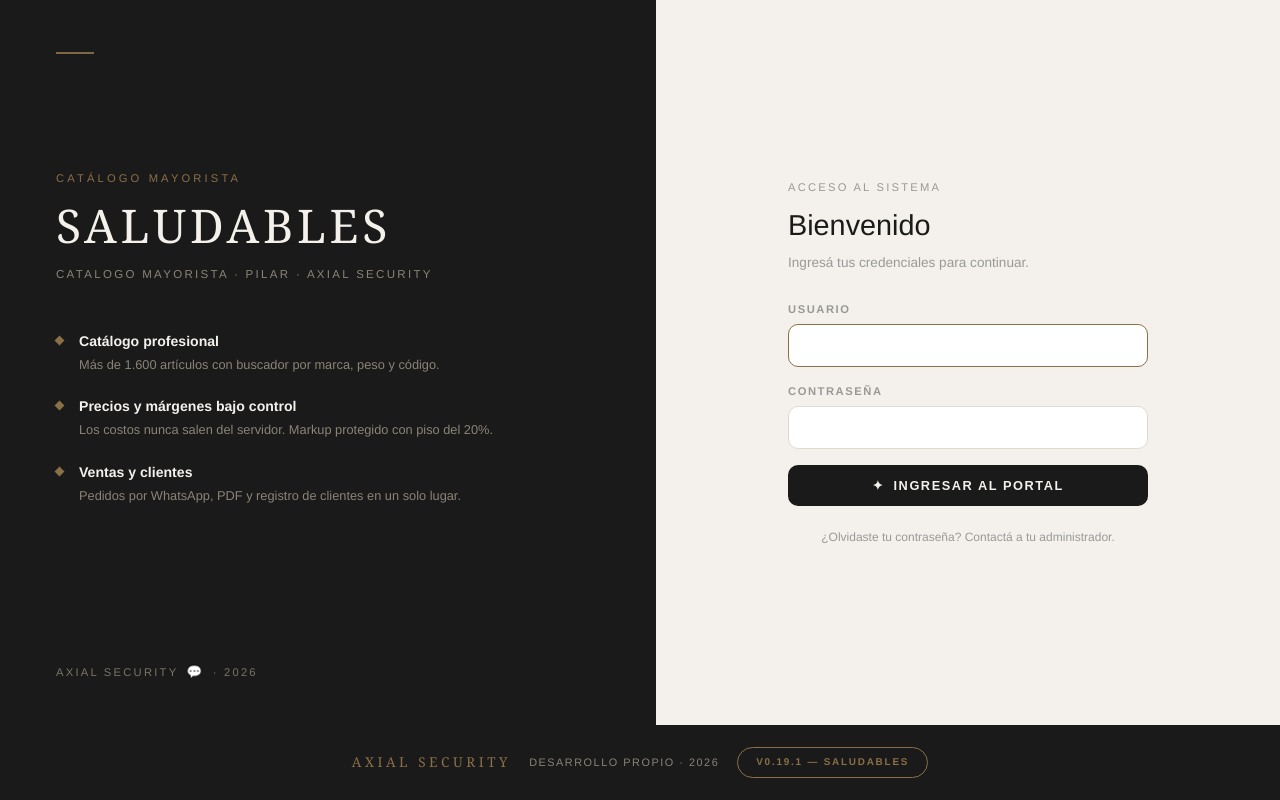
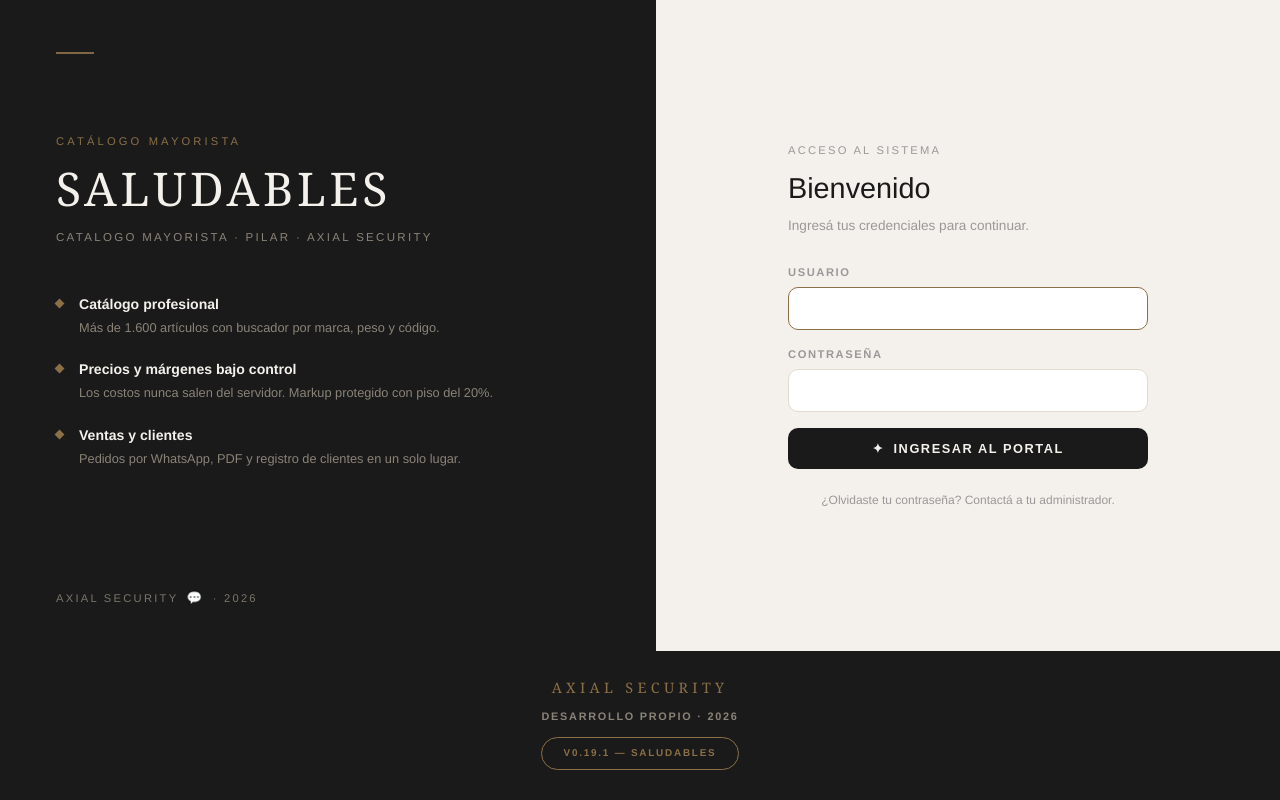
Before and after one commit to AxialSC/saludables-colegios, a Flask app: page /login in a window 1280 px wide. Run offline with Flask 3, Linux system fonts and the light colour scheme.

Commit message:
Saludables v0.19.3 ZIP

```diff
--- a/app/templates/auth/login.html
+++ b/app/templates/auth/login.html
@@ -177,23 +177,26 @@
 .lv-flash.error { border-left-color: var(--danger) !important; color: var(--danger) !important; }
 .lv-flash.warning { border-left-color: var(--warning) !important; color: #9a6200 !important; }
 
-/* Franja negra inferior, full width */
+/* Franja negra inferior, full width.
+   v0.19.3 · EN COLUMNA y centrada (como Lofty), no en fila horizontal. */
 .lv-footer {
-    background: var(--carbon); padding: 22px 40px; flex-shrink: 0;
-    display: flex; flex-wrap: wrap; align-items: center; justify-content: center;
-    gap: 18px; text-align: center;
+    background: var(--carbon); padding: 26px 40px 30px; flex-shrink: 0;
+    display: flex; flex-direction: column; align-items: center; justify-content: center;
+    gap: 9px; text-align: center;
 }
 .lv-footer-marca {
-    font-size: 0.85rem; letter-spacing: 0.26em; text-transform: uppercase; color: var(--bronce);
+    font-size: 0.9rem; letter-spacing: 0.3em; text-transform: uppercase; color: var(--bronce);
     font-family: Georgia, 'Times New Roman', serif;
 }
 .lv-footer-sub {
-    font-size: 0.68rem; letter-spacing: 0.14em; text-transform: uppercase; color: #8a8378;
+    font-size: 0.68rem; letter-spacing: 0.16em; text-transform: uppercase; color: #8a8378;
+    font-weight: 600;
 }
 .lv-pill {
+    margin-top: 4px;
     font-size: 0.62rem; letter-spacing: 0.18em; text-transform: uppercase;
     color: var(--bronce); border: 1px solid var(--bronce);
-    padding: 7px 18px; border-radius: 999px; font-weight: 600;
+    padding: 8px 22px; border-radius: 999px; font-weight: 600;
 }
 
 /* Pantallas bajas o celular: dejamos que scrollee normal (mejor que apretujar
```
Also changed, not shown: app/static/css/app.css (+29 -12 lines).
